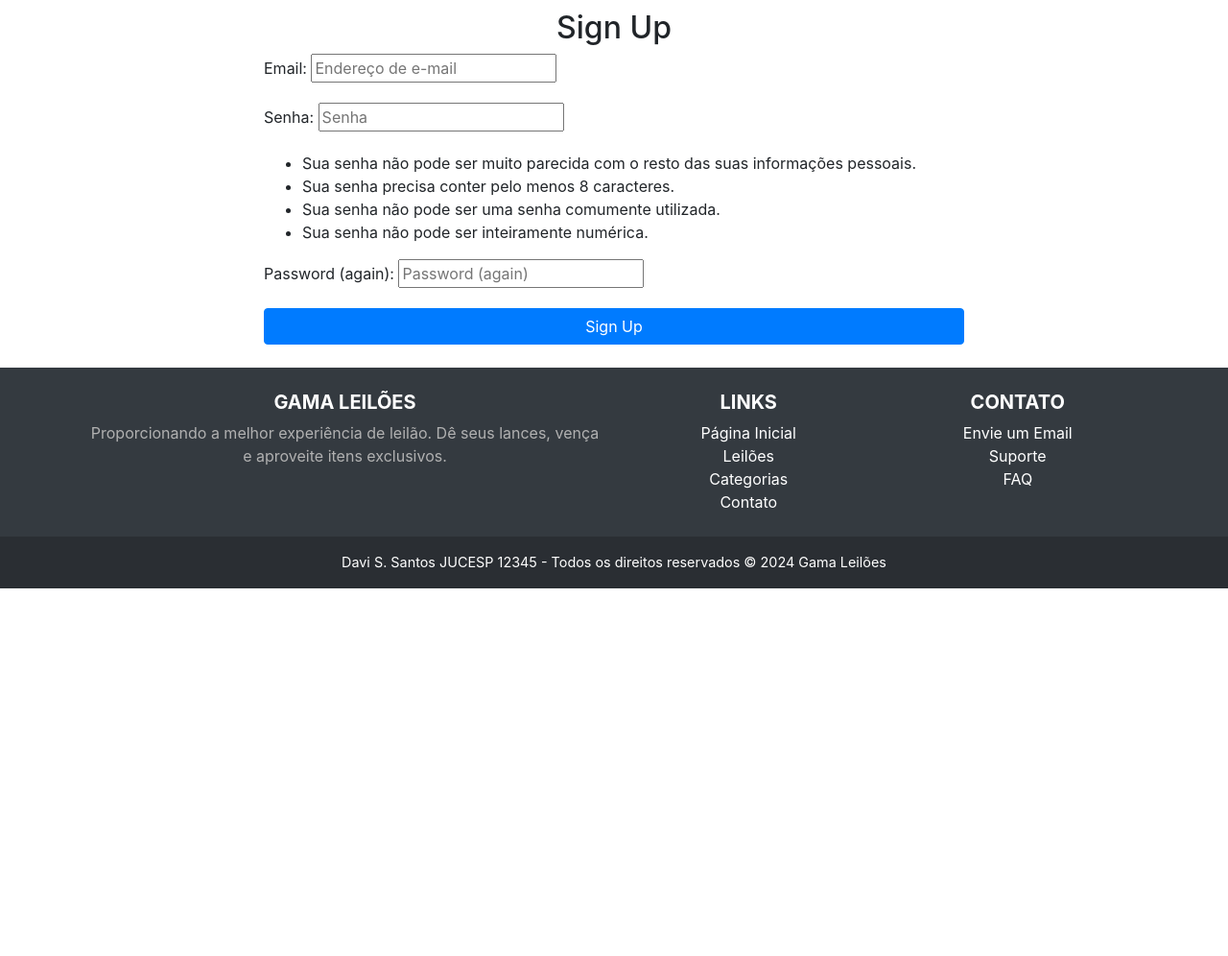
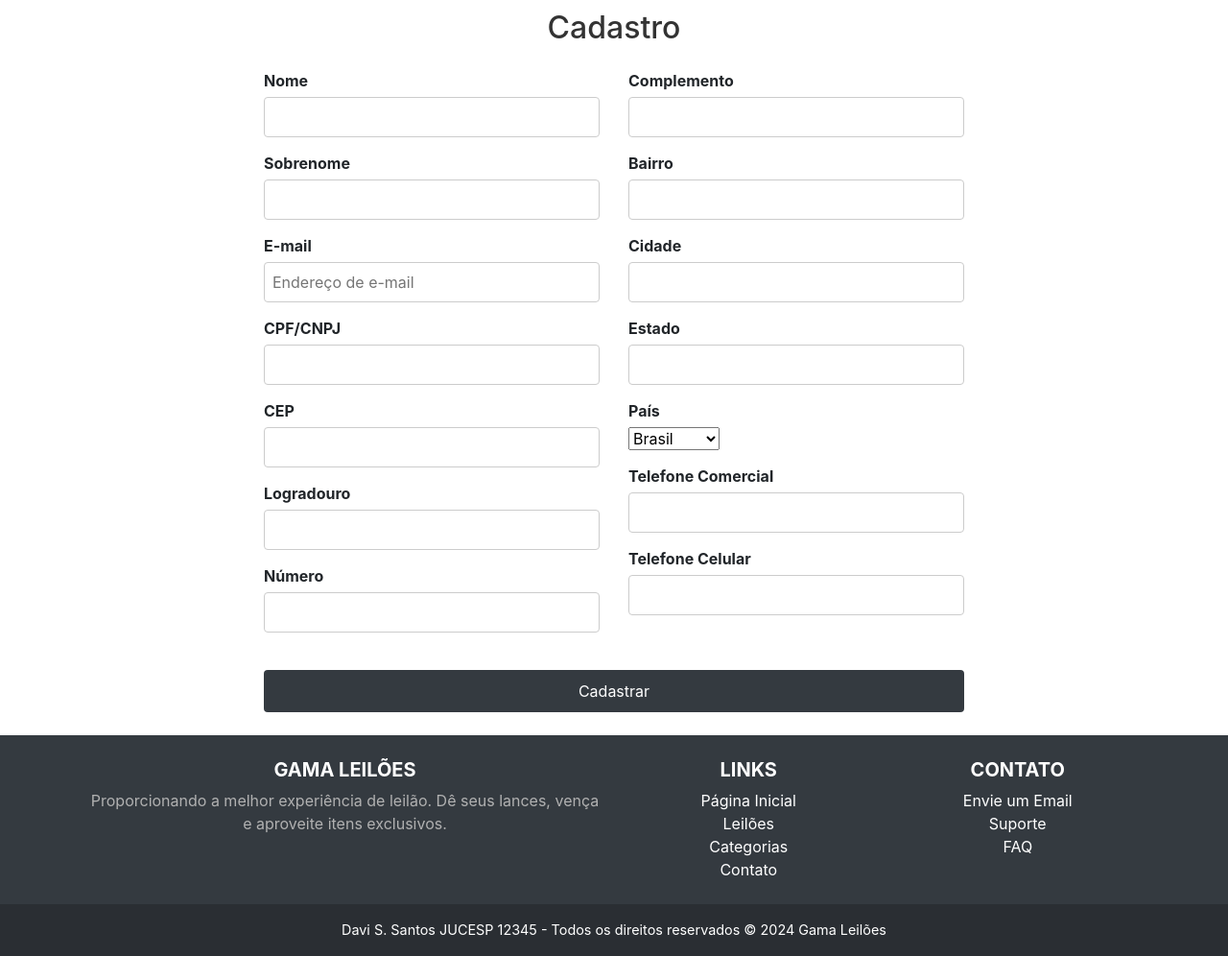
Before and after one commit to davissantos1/gamasite, a Django app: page /accounts/signup/ in a window 1280 px wide. Shown: the part 192-1188 px from the top of the page at 96% size. Before the commit the page ends 805 px from the top, so only its background shows below. Run offline with Django 5.2, Linux system fonts and the light colour scheme; some libraries are stand-ins or nearby versions.

Commit message:
Melhora do formulário de cadastro deixando mais apresentável

```diff
--- a/gamaleiloes/settings.py
+++ b/gamaleiloes/settings.py
@@ -163,3 +163,4 @@ ACCOUNT_EMAIL_REQUIRED = True
 ACCOUNT_UNIQUE_EMAIL = True
 ACCOUNT_USERNAME_REQUIRED = False
 ACCOUNT_SIGNUP_EMAIL_ENTERED = False
+ACCOUNT_SIGNUP_FORM_CLASS = 'user_management.forms.CustomSignupForm'
--- a/pages/static/pages/css/styles.css
+++ b/pages/static/pages/css/styles.css
@@ -175,12 +175,12 @@ body {
     padding: 1rem 0; /* Adiciona padding para melhorar o espaçamento */
 }
 
-/* Estilos da página de login */
-body.login-page {
+/* Estilos da página de cadastro */
+body.signup-page {
     background-color: #f4f4f4;
 }
 
-.login-page .form-container {
+.signup-page .form-container {
     margin-top: 20px;
     padding: 20px;
     background-color: #fff;
@@ -188,53 +188,37 @@ body.login-page {
     box-shadow: 0 0 10px rgba(0, 0, 0, 0.1);
 }
 
-.login-page h2 {
+.signup-page h2 {
     color: #333;
 }
 
-.login-page .login-form {
-    display: flex;
-    flex-direction: column;
-    margin: 0;
-    padding: 0;
+.signup-page .form-group {
+    margin-bottom: 15px;
 }
 
-.login-page .login-form input {
-    margin-bottom: 10px;
+.signup-page label {
+    display: block;
+    margin-bottom: 5px;
+    font-weight: bold;
+}
+
+.signup-page input {
+    width: 100%;
     padding: 8px;
     border: 1px solid #ccc;
     border-radius: 4px;
 }
 
-.login-page .login-form button {
+.signup-page .btn-block {
     padding: 10px;
     background-color: #343a40; /* Cor cinza escuro */
     color: #fff;
     border: none;
     border-radius: 4px;
     cursor: pointer;
+    width: 100%;
 }
 
-.login-page .login-form button:hover {
+.signup-page .btn-block:hover {
     background-color: #5a6268;
 }
-
-.login-page .text-center {
-    text-align: center;
-    color: #666;
-}
-
-.login-page .text-center a {
-    color: #343a40; /* Cor cinza escuro */
-    text-decoration: none;
-}
-
-.login-page .text-center a:hover {
-    text-decoration: underline;
-}
-
-.login-page .img-fluid.login-banner {
-    border-radius: 8px;
-    max-width: 100%;
-    height: auto;
-}
--- a/templates/account/signup.html
+++ b/templates/account/signup.html
@@ -1,21 +1,103 @@
 <!DOCTYPE html>
-<html lang="en">
+<html>
   {% load static %}
   {% include '_head.html' %}
   <body>
     {% include '_header.html' %}
-    <div class="container form-container">
-        <div class="row justify-content-center">
+    <div class="container form-container signup-page">
+      <div class="row justify-content-center align-items-center ">
         <div class="col-md-8">
-                <h2 class="text-center">Sign Up</h2>
-                <form method="post" action="{% url 'account_signup' %}">
+          <h2 class="text-center mb-4">Cadastro</h2>
+          <form method="post" action="{% url 'account_signup' %}" id="signup-form">
             {% csrf_token %}
-                    {{ form.as_p }}
-                    <button type="submit" class="btn btn-primary btn-block">Sign Up</button>
+            <div class="row">
+              <div class="col-md-6">
+                <div class="form-group">
+                  <label for="id_first_name">Nome</label>
+                  {{ form.first_name }}
+                </div>
+                <div class="form-group">
+                  <label for="id_last_name">Sobrenome</label>
+                  {{ form.last_name }}
+                </div>
+                <div class="form-group">
+                  <label for="id_email">E-mail</label>
+                  {{ form.email }}
+                </div>
+                <div class="form-group">
+                  <label for="id_cpf_cnpj">CPF/CNPJ</label>
+                  {{ form.cpf_cnpj }}
+                </div>
+                <div class="form-group">
+                  <label for="id_cep">CEP</label>
+                  {{ form.cep }}
+                </div>
+                <div class="form-group">
+                  <label for="id_logradouro">Logradouro</label>
+                  {{ form.logradouro }}
+                </div>
+                <div class="form-group">
+                  <label for="id_numero">Número</label>
+                  {{ form.numero }}
+                </div>
+              </div>
+              <div class="col-md-6">
+                <div class="form-group">
+                  <label for="id_complemento">Complemento</label>
+                  {{ form.complemento }}
+                </div>
+                <div class="form-group">
+                  <label for="id_bairro">Bairro</label>
+                  {{ form.bairro }}
+                </div>
+                <div class="form-group">
+                  <label for="id_cidade">Cidade</label>
+                  {{ form.cidade }}
+                </div>
+                <div class="form-group">
+                  <label for="id_estado">Estado</label>
+                  {{ form.estado }}
+                </div>
+                <div class="form-group">
+                  <label for="id_pais">País</label>
+                  {{ form.pais }}
+                </div>
+                <div class="form-group">
+                  <label for="id_telefone_comercial">Telefone Comercial</label>
+                  {{ form.telefone_comercial }}
+                </div>
+                <div class="form-group">
+                  <label for="id_telefone_celular">Telefone Celular</label>
+                  {{ form.telefone_celular }}
+                </div>
+              </div>
+            </div>
+            <button type="submit" class="btn btn-secondary btn-block mt-4">Cadastrar</button>
           </form>
         </div>
       </div>
     </div>
     {% include '_footer.html' %}
+    <script>
+      document.getElementById('id_cep').addEventListener('blur', function() {
+        var cep = this.value.replace(/\D/g, '');
+        if (cep) {
+          var script = document.createElement('script');
+          script.src = 'https://viacep.com.br/ws/' + cep + '/json/?callback=preencherEndereco';
+          document.body.appendChild(script);
+        }
+      });
+
+      function preencherEndereco(conteudo) {
+        if (!('erro' in conteudo)) {
+          document.getElementById('id_logradouro').value = conteudo.logradouro;
+          document.getElementById('id_bairro').value = conteudo.bairro;
+          document.getElementById('id_cidade').value = conteudo.localidade;
+          document.getElementById('id_estado').value = conteudo.uf;
+        } else {
+          alert('CEP não encontrado.');
+        }
+      }
+    </script>
   </body>
 </html>
--- a/user_management/apps.py
+++ b/user_management/apps.py
@@ -1,6 +1,9 @@
+# user_management/apps.py
 from django.apps import AppConfig
-
 
 class UserManagementConfig(AppConfig):
     default_auto_field = 'django.db.models.BigAutoField'
     name = 'user_management'
+
+    def ready(self):
+        import user_management.signals
--- /dev/null
+++ b/user_management/forms.py
@@ -0,0 +1,72 @@
+# user_management/forms.py
+from django import forms
+from django.contrib.auth.models import User
+from django.contrib.auth.forms import UserCreationForm
+
+class CustomSignupForm(UserCreationForm):
+    first_name = forms.CharField(max_length=30, label='Nome')
+    last_name = forms.CharField(max_length=30, label='Sobrenome')
+    email = forms.EmailField(max_length=254, label='E-mail', help_text='Um endereço de e-mail válido.')
+    cpf_cnpj = forms.CharField(max_length=18, label='CPF/CNPJ')
+    cep = forms.CharField(max_length=9, label='CEP')
+    logradouro = forms.CharField(max_length=255, label='Logradouro')
+    numero = forms.CharField(max_length=10, label='Número')
+    complemento = forms.CharField(max_length=255, required=False, label='Complemento')
+    bairro = forms.CharField(max_length=100, label='Bairro')
+    cidade = forms.CharField(max_length=100, label='Cidade')
+    estado = forms.CharField(max_length=50, label='Estado')
+    pais = forms.ChoiceField(choices=[
+        ('Brasil', 'Brasil'),
+        ('Argentina', 'Argentina'),
+        ('Chile', 'Chile'),
+        # Adicione outros países conforme necessário
+    ], initial='Brasil', label='País')
+    telefone_comercial = forms.CharField(max_length=15, required=False, label='Telefone Comercial')
+    telefone_celular = forms.CharField(max_length=15, label='Telefone Celular')
+
+    class Meta:
+        model = User
+        fields = ('username', 'first_name', 'last_name', 'email', 'password1', 'password2')
+
+    def save(self, commit=True):
+        user = super().save(commit=False)
+        user.first_name = self.cleaned_data['first_name']
+        user.last_name = self.cleaned_data['last_name']
+        user.email = self.cleaned_data['email']
+        if commit:
+            user.save()
+            profile = Profile(user=user)
+            profile.cpf_cnpj = self.cleaned_data['cpf_cnpj']
+            profile.cep = self.cleaned_data['cep']
+            profile.logradouro = self.cleaned_data['logradouro']
+            profile.numero = self.cleaned_data['numero']
+            profile.complemento = self.cleaned_data['complemento']
+            profile.bairro = self.cleaned_data['bairro']
+            profile.cidade = self.cleaned_data['cidade']
+            profile.estado = self.cleaned_data['estado']
+            profile.pais = self.cleaned_data['pais']
+            profile.telefone_comercial = self.cleaned_data['telefone_comercial']
+            profile.telefone_celular = self.cleaned_data['telefone_celular']
+            profile.save()
+        return user
+
+    def signup(self, request, user):
+        user.first_name = self.cleaned_data['first_name']
+        user.last_name = self.cleaned_data['last_name']
+        user.email = self.cleaned_data['email']
+        user.save()
+
+        profile = Profile(user=user)
+        profile.cpf_cnpj = self.cleaned_data['cpf_cnpj']
+        profile.cep = self.cleaned_data['cep']
+        profile.logradouro = self.cleaned_data['logradouro']
+        profile.numero = self.cleaned_data['numero']
+        profile.complemento = self.cleaned_data['complemento']
+        profile.bairro = self.cleaned_data['bairro']
+        profile.cidade = self.cleaned_data['cidade']
+        profile.estado = self.cleaned_data['estado']
+        profile.pais = self.cleaned_data['pais']
+        profile.telefone_comercial = self.cleaned_data['telefone_comercial']
+        profile.telefone_celular = self.cleaned_data['telefone_celular']
+        profile.save()
+        return user
```
Also changed, not shown: user_management/models.py (+26 -28 lines), user_management/signals.py (added, +14 -0 lines), user_management/migrations/0002_profile_delete_cliente.py (added). Lines whose indentation alone changed are shown as unchanged.
